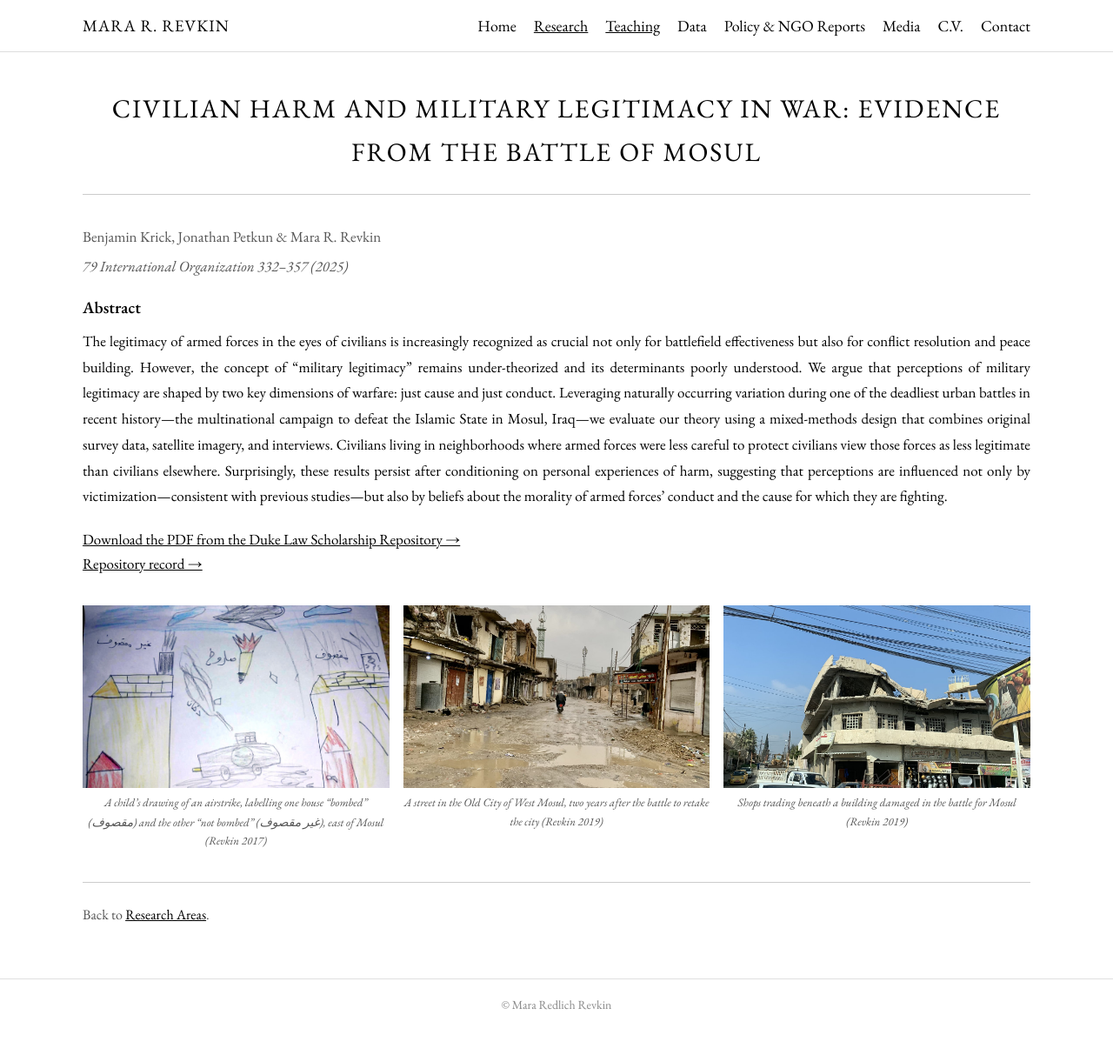
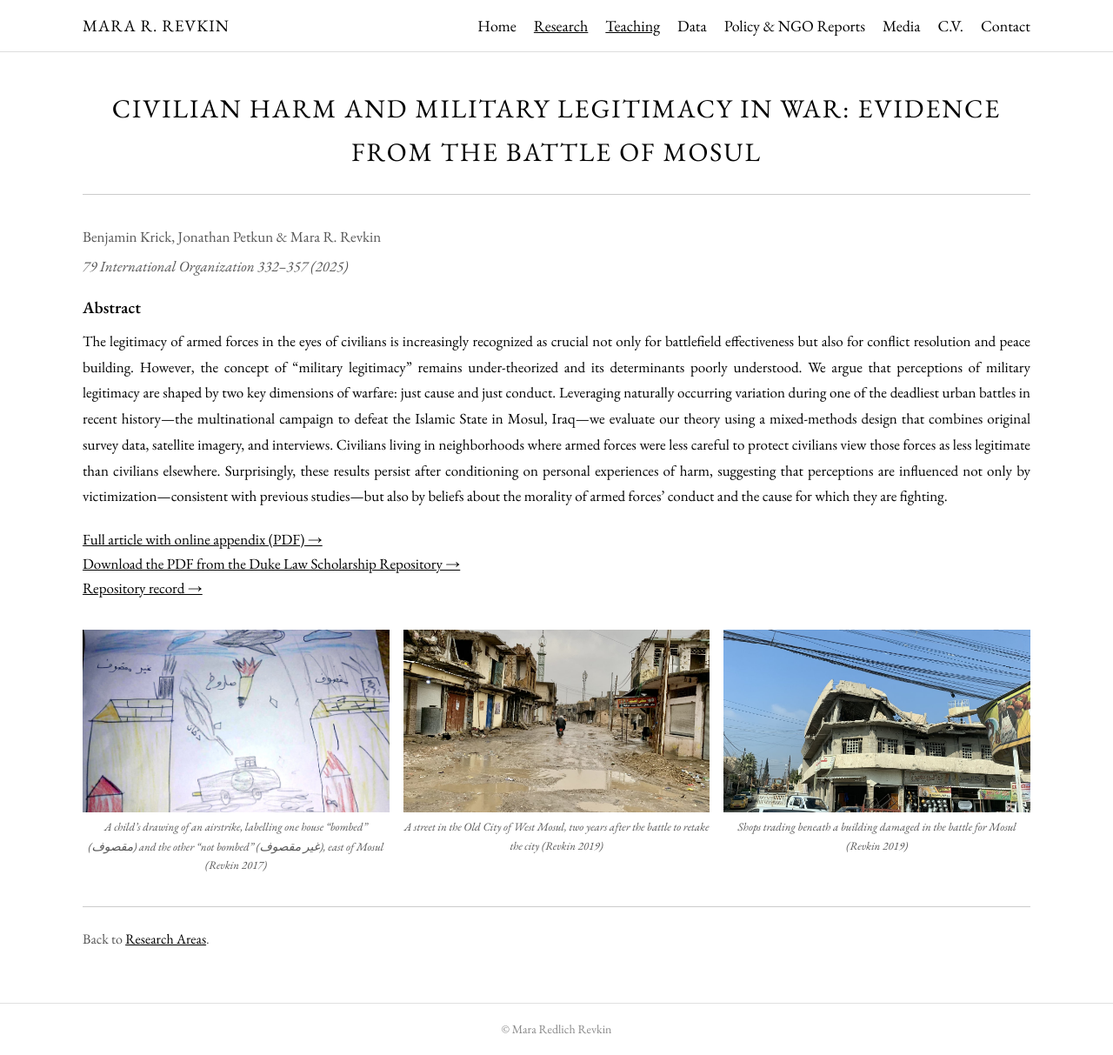
Before and after one commit to mrevkin/mrevkin.github.io, a Jekyll site: the page civilian-harm-military-legitimacy.html, which Jekyll copies as it is, in a window 1280 px wide and 1213 px high. Shown: the whole window at 87% size. Built offline with Jekyll 4.4.1, drawn with Linux system fonts in a browser that asks for light colours.

Commit message:
Link the full article PDF with appendix

```diff
--- a/civilian-harm-military-legitimacy.html
+++ b/civilian-harm-military-legitimacy.html
@@ -58,7 +58,7 @@
     <h2 style="font-family:'EB Garamond',serif; font-size:19px; font-weight:600; margin-bottom:8px;">Abstract</h2>
     <p style="font-size:17px; line-height:1.75; text-align:justify;">The legitimacy of armed forces in the eyes of civilians is increasingly recognized as crucial not only for battlefield effectiveness but also for conflict resolution and peace building. However, the concept of &ldquo;military legitimacy&rdquo; remains under-theorized and its determinants poorly understood. We argue that perceptions of military legitimacy are shaped by two key dimensions of warfare: just cause and just conduct. Leveraging naturally occurring variation during one of the deadliest urban battles in recent history&mdash;the multinational campaign to defeat the Islamic State in Mosul, Iraq&mdash;we evaluate our theory using a mixed-methods design that combines original survey data, satellite imagery, and interviews. Civilians living in neighborhoods where armed forces were less careful to protect civilians view those forces as less legitimate than civilians elsewhere. Surprisingly, these results persist after conditioning on personal experiences of harm, suggesting that perceptions are influenced not only by victimization&mdash;consistent with previous studies&mdash;but also by beliefs about the morality of armed forces&rsquo; conduct and the cause for which they are fighting.</p>
 
-    <p style="font-size:17px; margin-top:20px;"><a href="https://scholarship.law.duke.edu/cgi/viewcontent.cgi?article=7142&amp;context=faculty_scholarship" target="_blank">Download the PDF from the Duke Law Scholarship Repository &rarr;</a><br /><a href="https://scholarship.law.duke.edu/faculty_scholarship/4441" target="_blank">Repository record &rarr;</a></p>
+    <p style="font-size:17px; margin-top:20px;"><a href="krick_petkun_revkin_civilian_harm_io_2025.pdf" target="_blank">Full article with online appendix (PDF) &rarr;</a><br /><a href="https://scholarship.law.duke.edu/cgi/viewcontent.cgi?article=7142&amp;context=faculty_scholarship" target="_blank">Download the PDF from the Duke Law Scholarship Repository &rarr;</a><br /><a href="https://scholarship.law.duke.edu/faculty_scholarship/4441" target="_blank">Repository record &rarr;</a></p>
 
     <div class="teaching-section" style="margin-top:34px;">
       <div class="photo-strip three">
```
